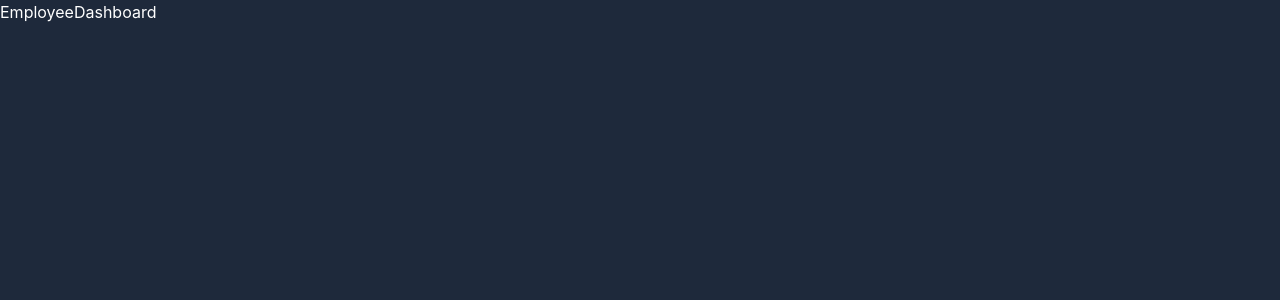
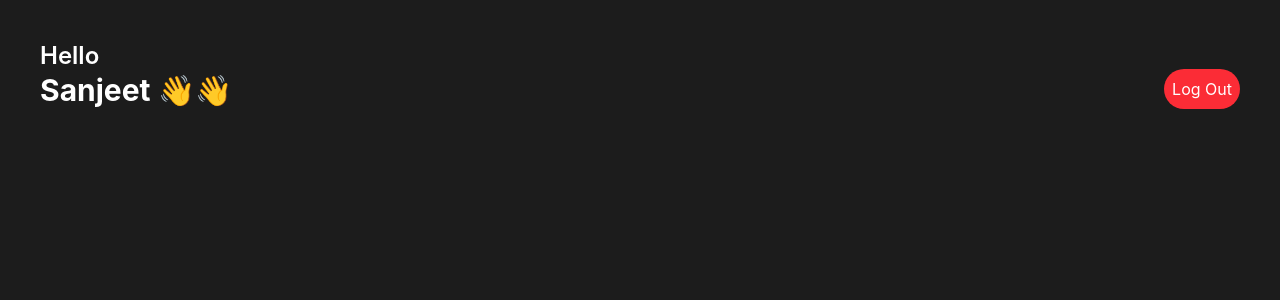
Before and after one commit to sanjeetkumarcodethrust/Employee_management_system, a React (Vite) app in the folder EMPLOYEE_MANAGEMENT_SYSTEM/: page / in a window 1280 px wide. Shown: the top 300 px of the page. Built offline with nearby package versions, Linux system fonts and the light colour scheme.

Commit message:
generate the employeedeshboard

```diff
--- a/EMPLOYEE_MANAGEMENT_SYSTEM/src/components/Dashboard/EmployeeDashboard.jsx
+++ b/EMPLOYEE_MANAGEMENT_SYSTEM/src/components/Dashboard/EmployeeDashboard.jsx
@@ -1,9 +1,10 @@
 import React from 'react';
+import Header from '../other/Header';
 
 const EmployeeDashboard = () => {
   return (
-    <div>
-      EmployeeDashboard
+    <div className='p-10 bg-[#1C1C1C] h-screen '>
+      <Header />
     </div>
   );
 }
--- /dev/null
+++ b/EMPLOYEE_MANAGEMENT_SYSTEM/src/components/other/Header.jsx
@@ -0,0 +1,12 @@
+import React from 'react';
+
+const Header = () => {
+  return (
+    <div className='flex items-end justify-between' >
+    <h1 className='text-2xl font-semibold'>Hello <br /><span className='text-3xl font-bold'>Sanjeet 👋👋</span> </h1>
+    <button className='bg-red-500 text-white p-2 rounded-full hover:bg-red-600' >Log Out</button>
+    </div>
+  );
+}
+
+export default Header;
```
